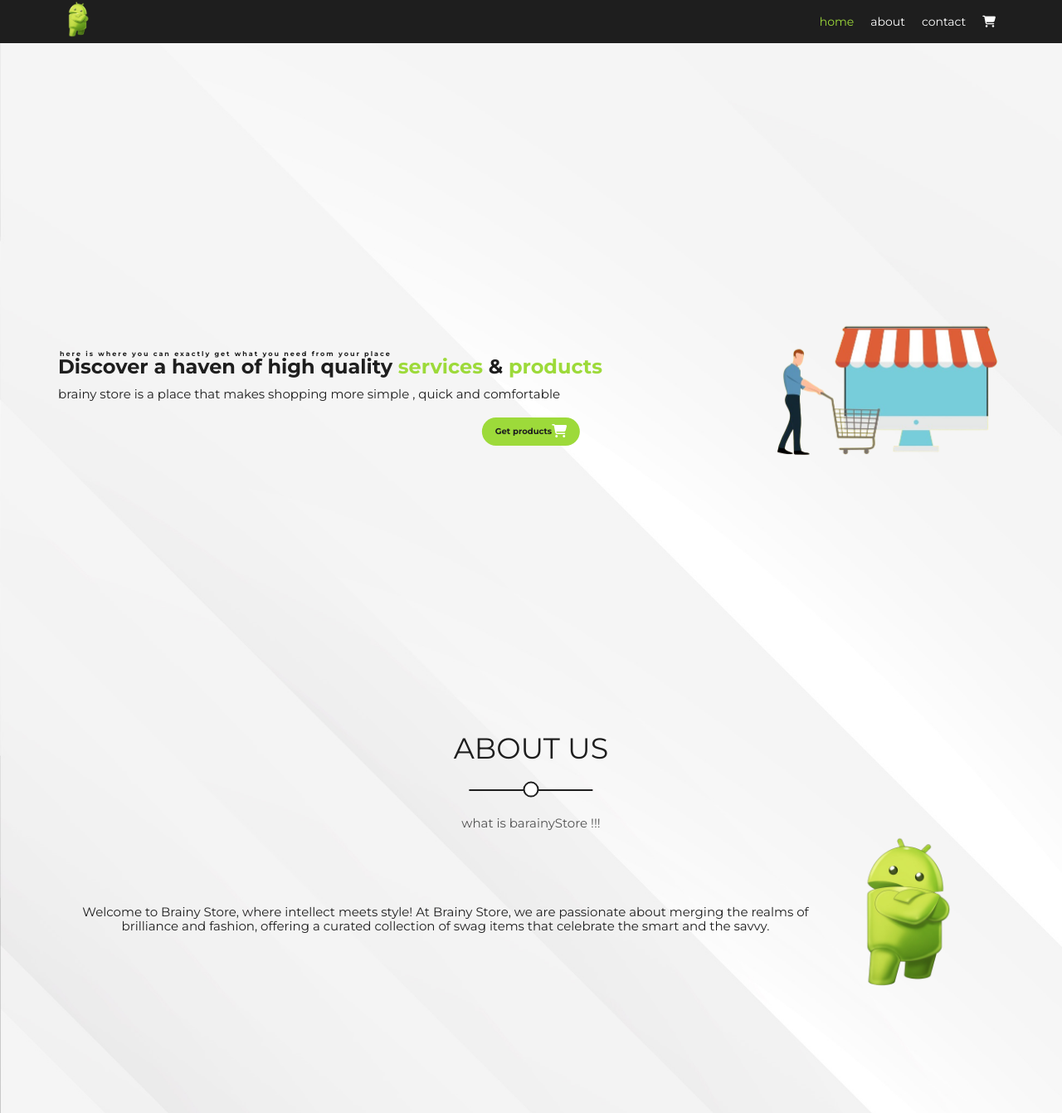
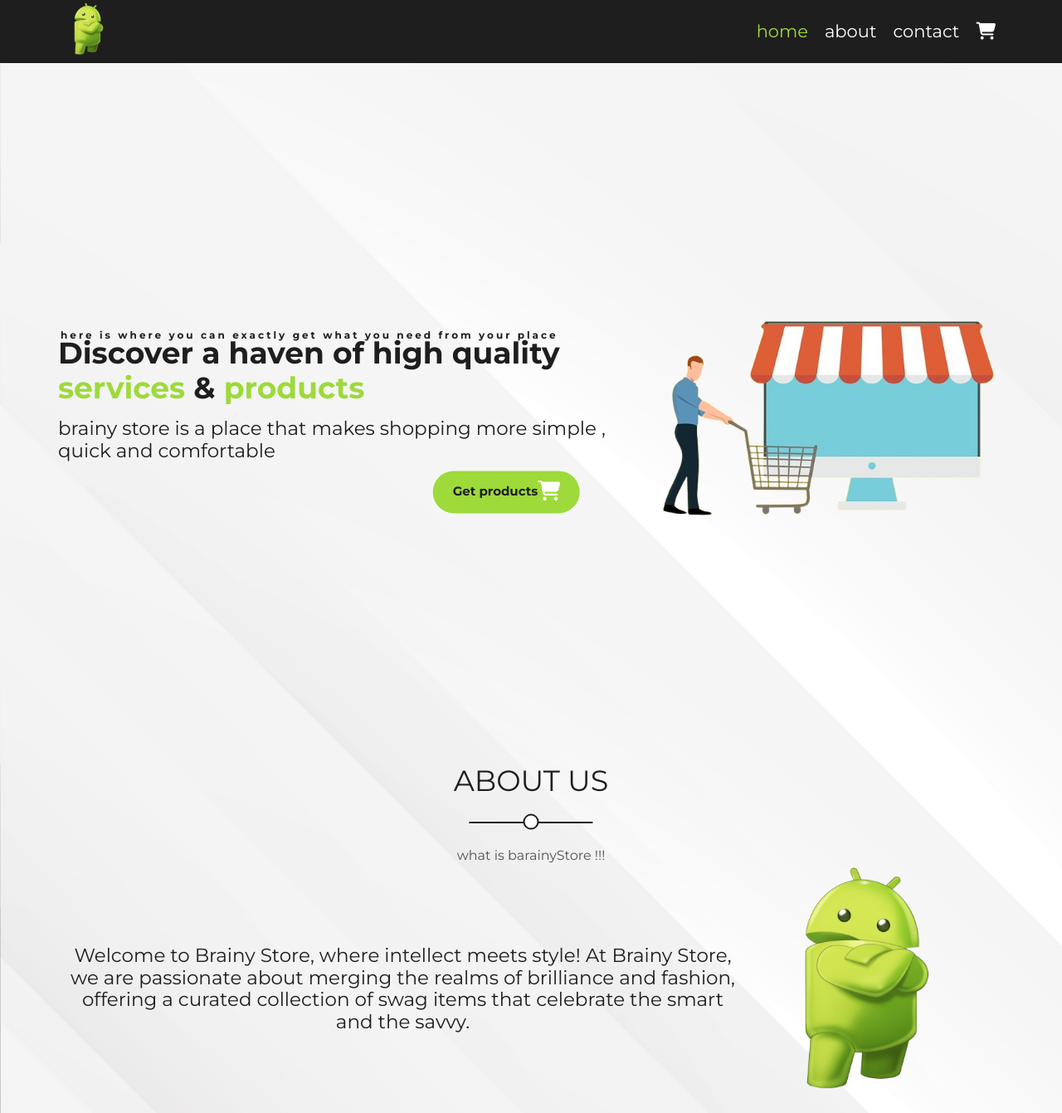
Before and after one commit to OmarHeriche/brainyStore, a website: page public/index.html in a window 1280 px wide. Shown: the top 1341 px of the page at 83% size. Drawn offline with Linux system fonts and the light colour scheme.

Commit message:
drt ana diga f scale kan 1.5

```diff
--- a/public/css/style.css
+++ b/public/css/style.css
@@ -121,8 +121,8 @@
 header ul a {
   display: block;
   color: white;
-  padding: 16px 10px;
-  font-size: 14px;
+  padding: 24px 10px;
+  font-size: 21px;
   transition: var(--main-trans);
 }
 header li {
@@ -133,7 +133,7 @@
   color: var(--primary_color);
 }
 header img {
-  height: 48px;
+  height: 72px;
 }
 /* ? end header  */
 /* ? start hero section  */
@@ -149,7 +149,7 @@
 }
 .hero h1 {
   color: var(--secondary_color);
-  font-size: 24px;
+  font-size: 36px;
   margin: 0;
 }
 .hero h1 span {
@@ -158,20 +158,20 @@
 .hero p {
   color: var(--secondary_color);
   font-weight: normal;
-  font-size: 15px;
-  margin-top: 10px;
+  font-size: 23px;
+  margin-top: 15px;
 }
 .hero .lhedda {
-  font-size: 8px;
+  font-size: 12px;
   font-weight: bold;
   padding: 0;
   margin: 0;
-  letter-spacing: 2px;
-  margin-bottom: -3px;
-  margin-left: 2px;
+  letter-spacing: 3px;
+  margin-bottom: -5px;
+  margin-left: 3px;
 }
 .hero img {
-  width: 286px;
+  width: 430px;
 }
 .hero .callAction {
   font-size: 10px;
@@ -193,6 +193,7 @@
   position: absolute;
   left: 50%;
   transform: translatex(-50%);
+  scale: 1.5;
 }
 .hero .button i {
   color: white;
@@ -204,30 +205,30 @@
   display: flex;
   flex-direction: column;
   align-items: center;
-  padding-top: 30px;
+  padding-top: 45px;
 }
 .about .container {
   display: flex;
   justify-content: space-between;
   align-items: center;
-  margin-top: -10px;
+  margin-top: -15px;
 }
-.about p {
+.about .container p {
   color: var(--secondary_color);
   font-weight: normal;
-  font-size: 15px;
-  margin-top: 10px;
+  font-size: 23px;
+  margin-top: 15px;
   text-align: center;
 }
 .about img {
-  width: 206px;
+  width: 309px;
 }
 /* ? end about section  */
 
 /* ?start propostions section  */
 .propositions {
   height: 100vh;
-  padding-top: 30px;
+  padding-top: 45px;
 }
 .horizontal-scroll-section {
   overflow-x: auto;
@@ -236,14 +237,14 @@
 
 .scroll-container {
   display: inline-flex;
-  padding: 10px;
+  padding: 15px;
 }
 
 .scroll-container img {
-  border-radius: 25px;
-  margin-right: 10px;
-  width: 200px;
-  height: 150px;
+  border-radius: 38px;
+  margin-right: 15px;
+  width: 300px;
+  height: 225px;
   object-fit: cover;
 }
 /* ?end propostions section  */
@@ -292,6 +293,7 @@
     flex-direction: row;
     justify-content: space-evenly;
     margin: 2px 0;
+    font-size: 24px;
 }
 .social a {
     height: fit-content;
```
